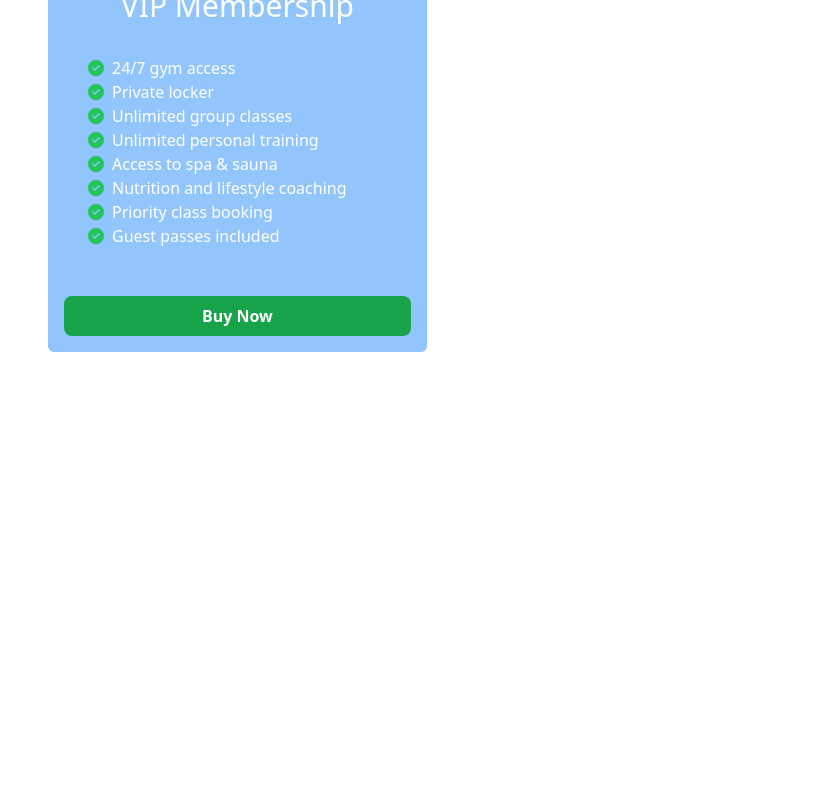
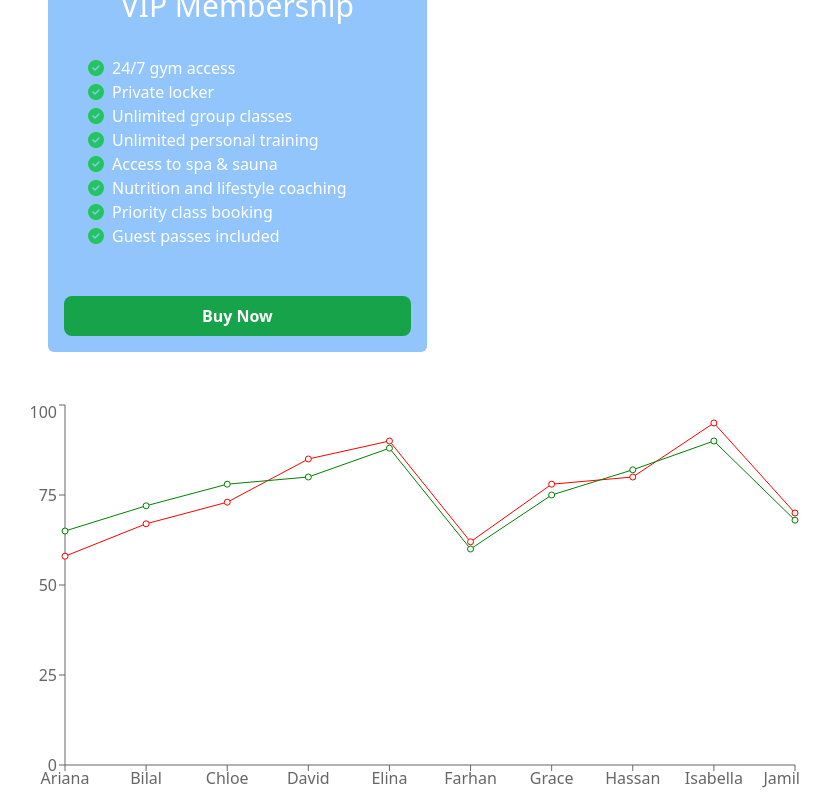
Before and after one commit to zahangir1989/price-option2, a React (Vite) app: page / in a window 1280 px wide. Shown: the part 760-1560 px from the top of the page, without its empty margins (0-831 px from the left). Before the commit the page ends 1160 px from the top, so only its background shows below. Built offline with nearby package versions, Linux system fonts and the light colour scheme.

Commit message:
rechart is setup done

```diff
--- a/package.json
+++ b/package.json
@@ -13,7 +13,8 @@
     "prop-types": "^15.8.1",
     "react": "^19.1.0",
     "react-dom": "^19.1.0",
-    "react-icons": "^5.5.0"
+    "react-icons": "^5.5.0",
+    "recharts": "^3.0.2"
   },
   "devDependencies": {
     "@eslint/js": "^9.29.0",
--- a/src/App.jsx
+++ b/src/App.jsx
@@ -1,6 +1,7 @@
 
 import './App.css'
 import Header from './component/Header/Header'
+import LineChart from './component/LineChart/LineChart'
 import PriceOptions from './component/PriceOptions/PriceOptions'
 
 
@@ -11,6 +12,7 @@ function App() {
     <>
      <Header></Header>
      <PriceOptions></PriceOptions>
+     <LineChart></LineChart>
     </>
   )
 }
--- /dev/null
+++ b/src/component/LineChart/LineChart.jsx
@@ -0,0 +1,38 @@
+import { LineChart as LC, Line, CartesianGrid, XAxis, YAxis, Legend, Tooltip } from 'recharts';
+
+const LineChart = () => {
+
+ const students = [
+  { id: 1, name: "Ariana", math: 58, physics: 65, chemistry: 70 },
+  { id: 2, name: "Bilal", math: 67, physics: 72, chemistry: 68 },
+  { id: 3, name: "Chloe", math: 73, physics: 78, chemistry: 75 },
+  { id: 4, name: "David", math: 85, physics: 80, chemistry: 82 },
+  { id: 5, name: "Elina", math: 90, physics: 88, chemistry: 91 },
+  { id: 6, name: "Farhan", math: 62, physics: 60, chemistry: 65 },
+  { id: 7, name: "Grace", math: 78, physics: 75, chemistry: 80 },
+  { id: 8, name: "Hassan", math: 80, physics: 82, chemistry: 85 },
+  { id: 9, name: "Isabella", math: 95, physics: 90, chemistry: 92 },
+  { id: 10, name: "Jamil", math: 70, physics: 68, chemistry: 72 },
+];;
+
+    return (
+        <div>
+            {/* <LChart width={800} height={400} data={students}>
+                <XAxis dataKey="name"></XAxis>
+                <YAxis></YAxis>
+            <Line dataKey="math" stroke='red'></Line>
+            <Line dataKey={'physics'} stroke='yellow'></Line>
+            </LChart> */}
+            <LC width={800} height={400} data={students}>
+                 <XAxis dataKey="name"></XAxis>
+                <YAxis></YAxis>
+            <Line dataKey="math" stroke='red'></Line>
+            <Line dataKey={'physics'} stroke='green'></Line>
+            </LC>
+
+
+        </div>
+    );
+};
+
+export default LineChart;
--- a/src/component/PriceOption/Features/Features.jsx
+++ b/src/component/PriceOption/Features/Features.jsx
@@ -9,6 +9,7 @@ const Features = ({features}) => {
         </div>
     );
 };
+
 Features.propTypes = {
    features:PropTypes.string
 }
```
Also changed, not shown: 1 other file (tests, documents, lock files or other folders).
